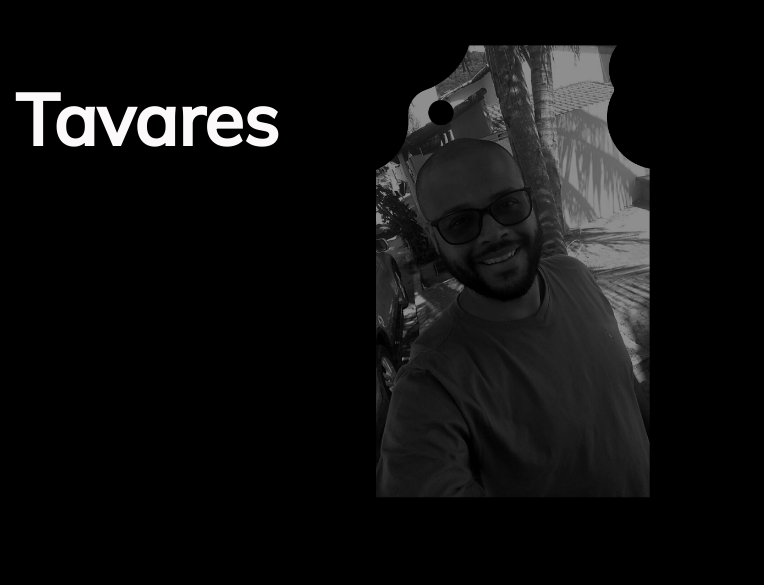
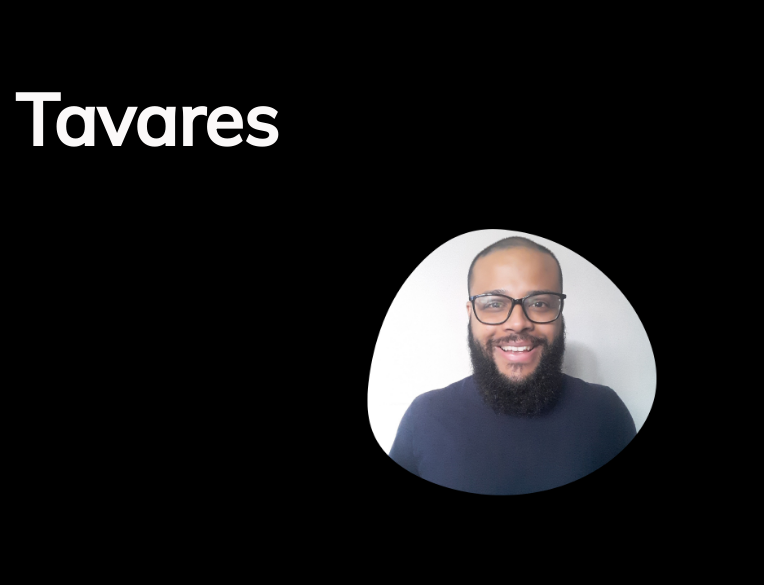
Before and after one commit to viniciustavares-dev/Portifolio-Vinicius, a plain HTML site: page index.html in a window 1280 px wide. Shown: the part 215-800 px from the top of the page, 419-1183 px from the left. Drawn offline with nearby package versions, Linux system fonts and the light colour scheme.

Commit message:
Update index.html

```diff
--- a/index.html
+++ b/index.html
@@ -64,7 +64,7 @@
                 </div>
 
                 <div class="home-img">
-                    <img src="imagens-portifolio/img-cabecalho.png" alt="">
+                    <img src="imagens-portifolio/img_portifolio1.png" alt="">
                 </div>
 
             </div>
```
